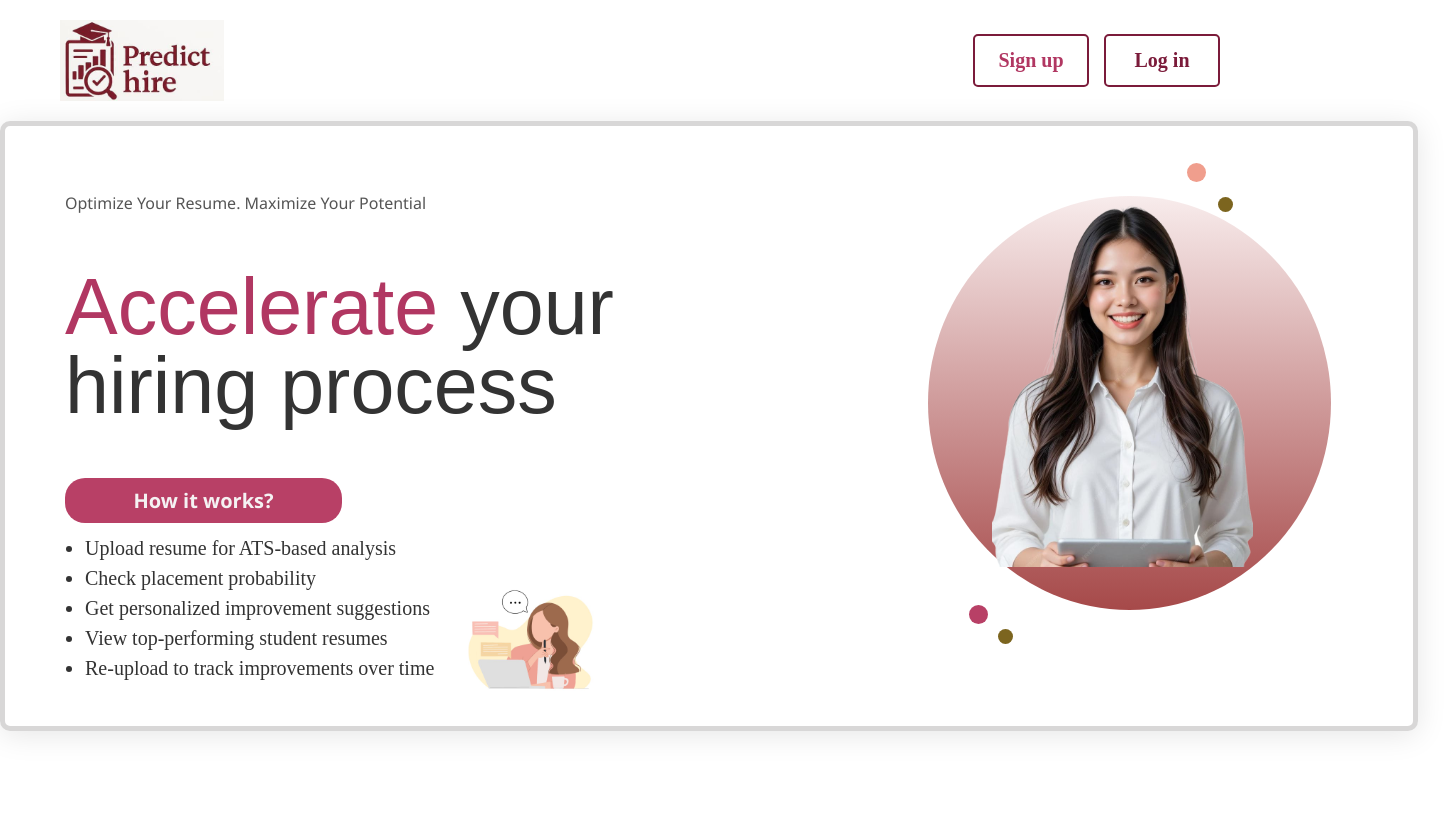
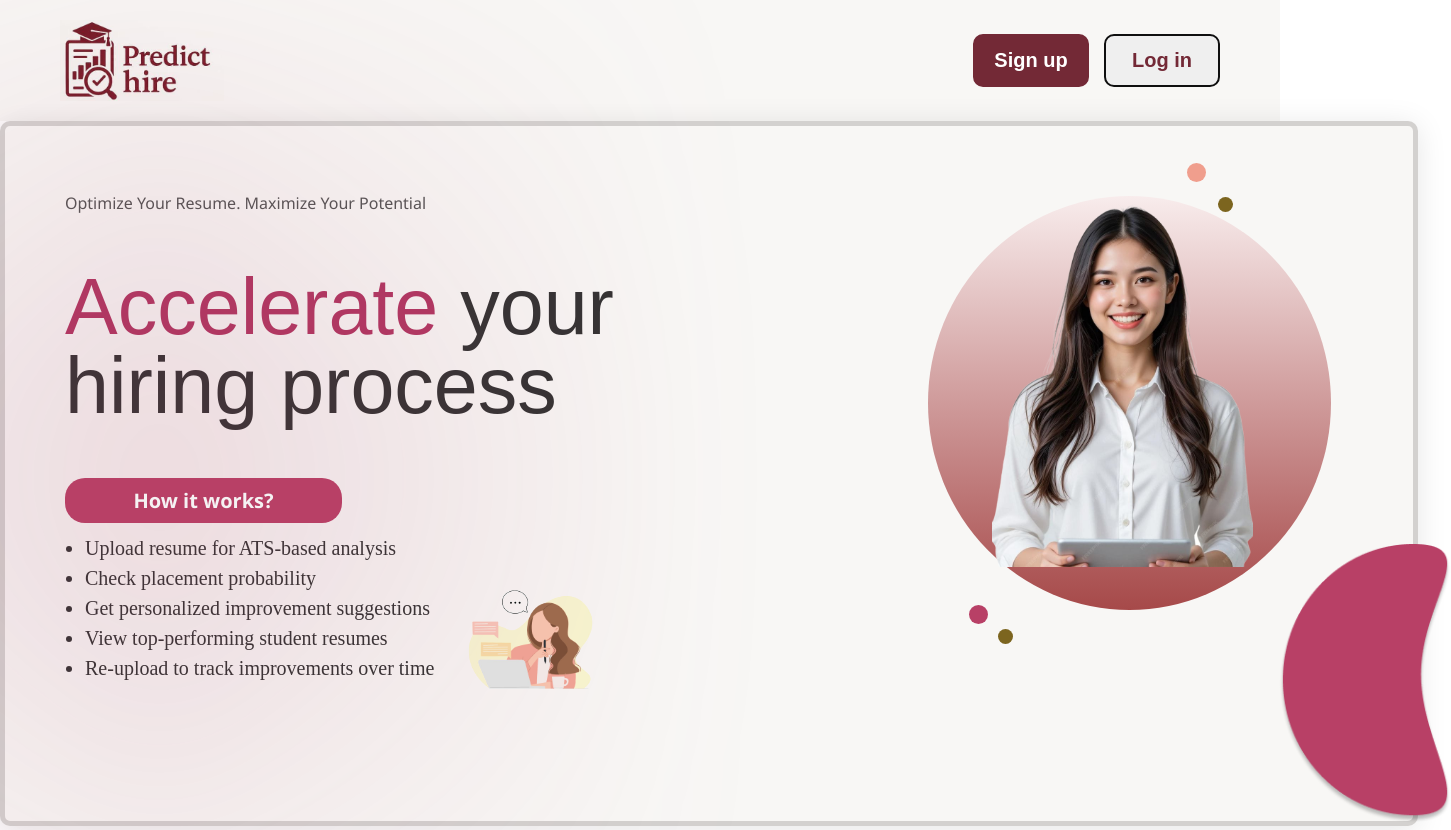
Before and after one commit to placement-predictor/frontend-placement-prediction, a React (Create React App) app in the folder frontend-placement/: page / in a window 1280 px wide. Shown: the whole page, 1451 px wide, since content can reach past the window. Built offline with nearby package versions, Linux system fonts and the light colour scheme.

Commit message:
some changes

```diff
--- a/frontend-placement/src/components/HeroSection.jsx
+++ b/frontend-placement/src/components/HeroSection.jsx
@@ -3,6 +3,7 @@ import "../css/HeroSection.css";
 import girl from "../assets/94773414d9ad297912557ec5bb06d5aa7df78e6d.jpg"; // replace with your image
 import smallgirl from "../assets/28c12bed36b31dc90ca341d9f19add1923366c46.png";
 import smallgirlstudying from "../assets/58d12c86e7d9b5f3a738f02f804b16c2dbbfbd99.jpg";
+import ellipse from "../assets/Ellipse.png";
 
 function HeroSection() {
   return (
@@ -18,12 +19,19 @@ function HeroSection() {
       </header>
 
       <main className="hero">
+        <div className="left-shadow"></div>
         <div className="text-section">
           <p className="tagline">Optimize Your Resume. Maximize Your Potential</p>
           <h1>
             <span>Accelerate</span> your hiring process
           </h1>
-
+          {/* <div className="girl-logo">
+             <img
+                src={girllogo}
+                alt="Person studying"
+                className=""
+              />
+          </div> */}
           <div className="how-it-works">
             <div className="how-it-works-div">
               <h2>How it works?</h2>
@@ -55,6 +63,11 @@ function HeroSection() {
               <div className="circle-lower2"></div>
           <img src={smallgirl} alt="Person" className="smallgirl" />
           <div className="blob"></div>
+          <div className="crescent-shape">
+
+ <img src={ellipse} alt="Person" className="ellipse" />
+          </div>
+
         </div>
       </main>
     </div>
--- a/frontend-placement/src/css/HeroSection.css
+++ b/frontend-placement/src/css/HeroSection.css
@@ -9,6 +9,7 @@
   justify-content: space-between;
   align-items: center;
   padding: 20px 60px;
+      background: #F8F7F5;
 }
 
 .logo {
@@ -26,29 +27,35 @@
 .auth-buttons button {
   margin-left: 15px;
   padding: 8px 18px;
-  border: 2px solid #7b1b3a;
-  border-radius: 5px;
-  background: none;
+
+  /* background: none; */
+
   font-weight: 600;
   cursor: pointer;
 }
 
 .signup {
-  color: #b13762;
+      background: #732936;
+ color: #FFFFFF;
+
   width: 116px;
   height: 53px;
-  font-family: Afacad;
+  font-family:Arial, Helvetica, sans-serif;
   font-weight: 700;
   font-size: 20px;
+   border: 2px solid #732936;
+  border-radius: 10px;
 }
 
 .login {
   width: 116px;
   height: 53px;
-  font-family: Afacad;
+  font-family:Arial, Helvetica, sans-serif;
   font-weight: 700;
   font-size: 20px;
-  color: #7b1b3a;
+  color: #732936;
+   border: 2px solid #0f0f0f;
+  border-radius: 10px;
 }
 
 .hero {
@@ -56,19 +63,32 @@
   justify-content: space-between;
   padding: 50px 60px;
    width: 1288px;       /* or 100% */
-  height: 500px;       /* adjust as needed */
+     height: 595px;      /* adjust as needed */
   border: 5px solid rgba(58, 53, 53, 0.196); /* black border with 80% opacity */
   border-radius: 10px;  /* optional rounded corners */
   backdrop-filter: blur(4px); /* blur the background behind */
   -webkit-backdrop-filter: blur(4px); /* for Safari support */
   /* background-color: rgba(255, 255, 255, 0.1); optional translucent background */
   box-shadow: 0 4px 30px rgba(0, 0, 0, 0.1); /* subtle outer shadow */
-
+     background: #F8F7F5;
 top: 168px;
 left: 80px;
 margin:auto;
 
 }
+.left-shadow {
+  width: 191px; /* You can round off this value */
+  height: 367px;
+  position: absolute;  /* Changed from relative for better overlay positioning */
+  top: 168px;
+  left: 59px;
+  opacity: 1;
+  background: #AD4165;
+  filter: blur(200px);  /* Blurs the element itself, creating a glowing effect */
+  border-radius: 50%;   /* Optional: Makes it more oval/organic like a shadow */
+  z-index: 0;           /* Place it behind other content */
+}
+
 
 .text-section {
   width: 55%;
@@ -91,7 +111,19 @@ margin:auto;
 .text-section h1 span {
   color: #b13762; /* Specific color for 'Accelerate' */
 }
+/* .shadowbox{
+width: 129.9508819580078px;
+height: 358.5px;
+position: relative;
+top: 854px;
+left: 729px;
+opacity: 1;
+background: #FBFFE8;
+box-shadow: 0px 4px 4px 0px #00000040;
+backdrop-filter: blur(100px);
+border: none;
 
+} */
 .how-it-works-div {
   width: 277px;
   height: 45px;
@@ -125,7 +157,15 @@ letter-spacing: 0%;
 vertical-align: bottom;
 
 }
+/* .girllogo{
+width: 111px;
+height: 111px;
+position:relative;
+    top: -15px;
+left: 149px;
+opacity: 1;
 
+} */
 /* Small girl studying styles */
 .small-girl-studying-div {
   width: 131;
@@ -216,3 +256,12 @@ border-radius: 50%;
 background: #7C651F;
 
 }
+.ellipse{
+  width: 172px;
+height: 279px;
+position:relative;
+top: 300px;
+left: 270px;
+opacity: 1;
+
+}
```
Also changed, not shown: frontend-placement/src/assets/Ellipse.png (added), frontend-placement/src/assets/girllogo.png (added).
